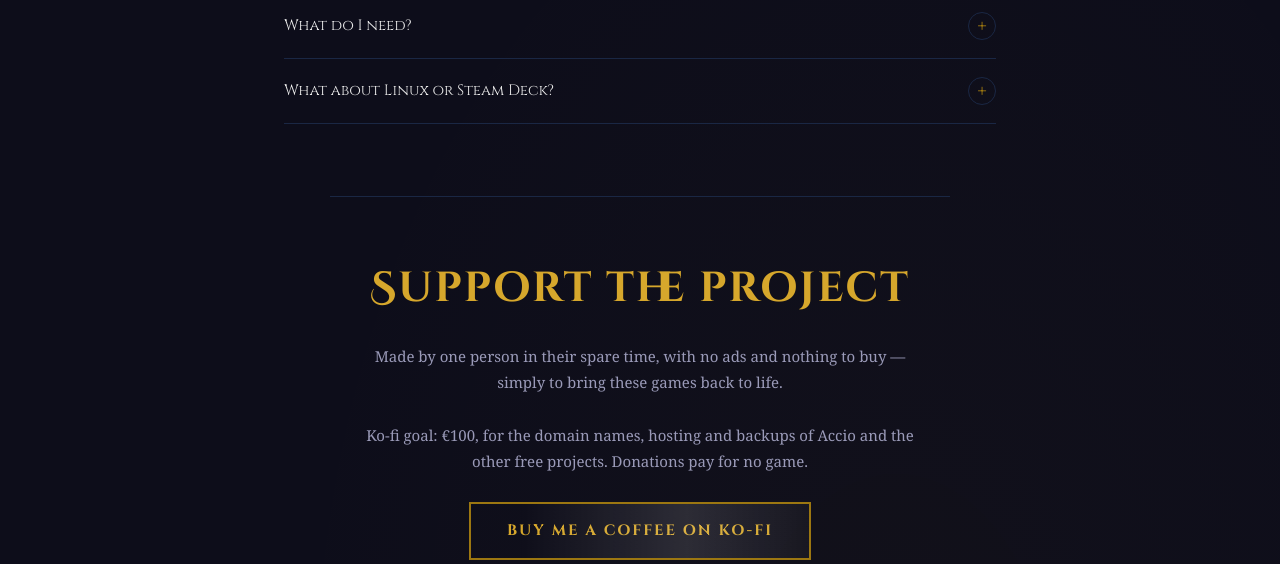
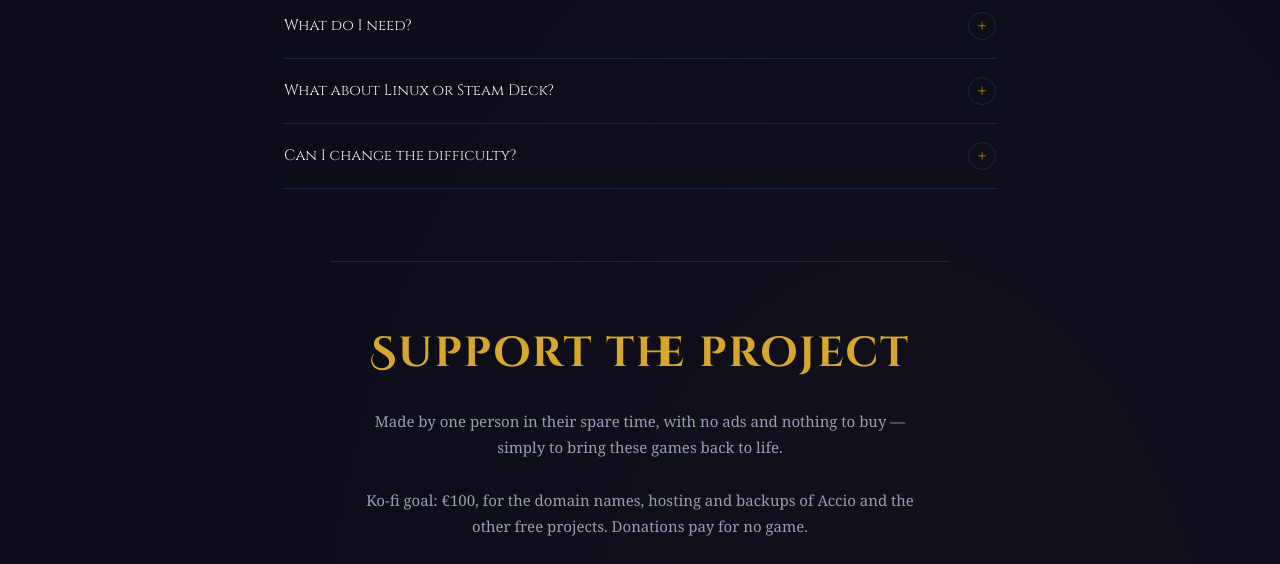
Before and after one commit to ludvdber/accio-launcher-site, a plain HTML site: page index.html in a window 1280 px wide. Shown: the part 5700-6264 px from the top of the page. Drawn offline with Linux system fonts and the light colour scheme; no server answers.

Commit message:
FAQ : la difficulté de la 1.4 (FR, EN, ES)

```diff
--- a/index.html
+++ b/index.html
@@ -378,6 +378,10 @@
           <summary data-i18n="faq9_q">Et sur Linux ou Steam Deck ?</summary>
           <p data-i18n="faq9_a">Oui : Steam Deck, Bazzite, Fedora, Ubuntu… Téléchargez le fichier Linux, rendez-le exécutable (clic droit → Propriétés), puis lancez-le. Les jeux tournent avec Proton ou Wine, et le launcher installe lui-même ce qui leur manque ; le <a href="https://github.com/ludvdber/AccioLauncher#linux--bazzite" target="_blank" rel="noopener">guide Linux</a> détaille l'installation. Essayé sur Bazzite : les huit jeux s'installent et tournent. Un souci ? Dites-le sur <a href="https://discord.gg/TNwDQd7KGe" target="_blank" rel="noopener">Discord</a> ou sur <a href="https://github.com/ludvdber/AccioLauncher/issues/new/choose" target="_blank" rel="noopener">GitHub</a>.</p>
         </details>
+        <details class="faq-item">
+          <summary data-i18n="faq10_q">Peut-on régler la difficulté ?</summary>
+          <p data-i18n="faq10_a">Oui, depuis la version 1.4, de l'École des sorciers au Prince de sang-mêlé : Détendu, Normal, Difficile ou Hardcore, Récit dans l'Ordre du Phénix, et « Sur mesure » pour régler chaque modificateur. Pour les plus courageux, une seule vie : la première mort termine la partie, sans jamais toucher à vos sauvegardes habituelles. Ces modes sont encore en test : vos retours sont les bienvenus sur Discord.</p>
+        </details>
     </div>
 
     <div class="support-band" data-reveal>
--- a/js/main.js
+++ b/js/main.js
@@ -894,6 +894,7 @@
       faq7_q: 'Do I need to reinstall it for every update?', faq7_a: 'No. The launcher updates itself in one click, and your installed games stay put.',
       faq8_q: 'What do I need?', faq8_a: 'Windows 10 or 11, or Linux, 8 GB of RAM and a graphics card with 2 GB of video memory. Make sure you have room for the biggest game — the launcher checks your free space and warns you before downloading.',
       faq9_q: 'What about Linux or Steam Deck?', faq9_a: 'Yes: Steam Deck, Bazzite, Fedora, Ubuntu… Download the Linux file, make it executable (right-click → Properties), then run it. The games run through Proton or Wine, and the launcher installs what they need by itself; the <a href="https://github.com/ludvdber/AccioLauncher#linux--bazzite" target="_blank" rel="noopener">Linux guide</a> covers the setup. Tried on Bazzite: all eight games install and run. Something wrong? Tell us on <a href="https://discord.gg/TNwDQd7KGe" target="_blank" rel="noopener">Discord</a> or <a href="https://github.com/ludvdber/AccioLauncher/issues/new/choose" target="_blank" rel="noopener">GitHub</a>.',
+      faq10_q: 'Can I change the difficulty?', faq10_a: 'Yes, since version 1.4, from Philosopher’s Stone to Half-Blood Prince: Relaxed, Normal, Hard or Hardcore, Story in Order of the Phoenix, and “Custom” to set each modifier. For the bravest, one life: the first death ends the run, and your usual saves are never touched. These modes are still being tested, so your feedback on Discord is welcome.',
       support_heading: 'Support the project',
       support_text: 'Made by one person in their spare time, with no ads and nothing to buy — simply to bring these games back to life.',
       support_goal: 'Ko-fi goal: €100, for the domain names, hosting and backups of Accio and the other free projects. Donations pay for no game.',
@@ -983,6 +984,7 @@
       faq7_q: '¿Tengo que reinstalarlo con cada actualización?', faq7_a: 'No. El launcher se actualiza con un solo clic y tus juegos instalados se quedan como están.',
       faq8_q: '¿Qué necesito para jugar?', faq8_a: 'Windows 10 u 11, o Linux, 8 GB de RAM y una tarjeta gráfica con 2 GB de memoria. Asegúrate de tener espacio para el juego más grande: el launcher comprueba el espacio libre y te avisa antes de descargar.',
       faq9_q: '¿Y en Linux o Steam Deck?', faq9_a: 'Sí: Steam Deck, Bazzite, Fedora, Ubuntu… Descarga el archivo para Linux, hazlo ejecutable (clic derecho → Propiedades) y ábrelo. Los juegos funcionan con Proton o Wine, y el launcher instala él mismo lo que les falta; la <a href="https://github.com/ludvdber/AccioLauncher#linux--bazzite" target="_blank" rel="noopener">guía para Linux</a> explica la instalación. Probado en Bazzite: los ocho juegos se instalan y funcionan. ¿Algún problema? Cuéntanoslo en <a href="https://discord.gg/TNwDQd7KGe" target="_blank" rel="noopener">Discord</a> o en <a href="https://github.com/ludvdber/AccioLauncher/issues/new/choose" target="_blank" rel="noopener">GitHub</a>.',
+      faq10_q: '¿Se puede ajustar la dificultad?', faq10_a: 'Sí, desde la versión 1.4, de La piedra filosofal a El misterio del príncipe: Relajado, Normal, Difícil o Hardcore, Relato en La Orden del Fénix, y «Personalizada» para ajustar cada modificador. Para los más valientes, una sola vida: la primera muerte termina la partida, sin tocar nunca tus partidas habituales. Estos modos aún están en pruebas: tus comentarios son bienvenidos en Discord.',
       support_heading: 'Apoya el proyecto',
       support_text: 'Lo desarrolla una sola persona en su tiempo libre, sin anuncios ni nada que comprar, solo por las ganas de devolverles la vida a estos juegos.',
       support_goal: 'Objetivo en Ko-fi: 100 €, para los dominios, el alojamiento y las copias de seguridad de Accio y de los demás proyectos gratuitos. Las donaciones no pagan ningún juego.',
```
